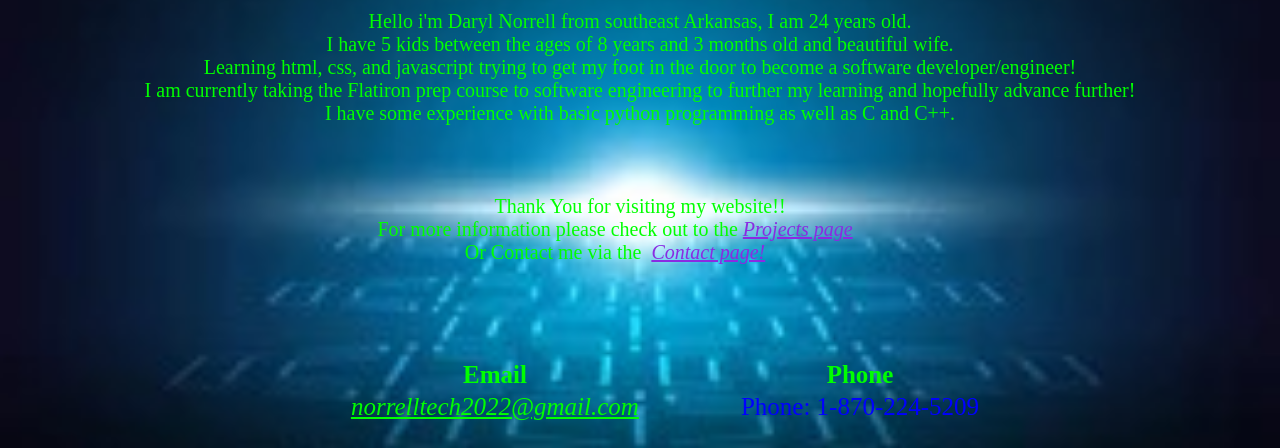
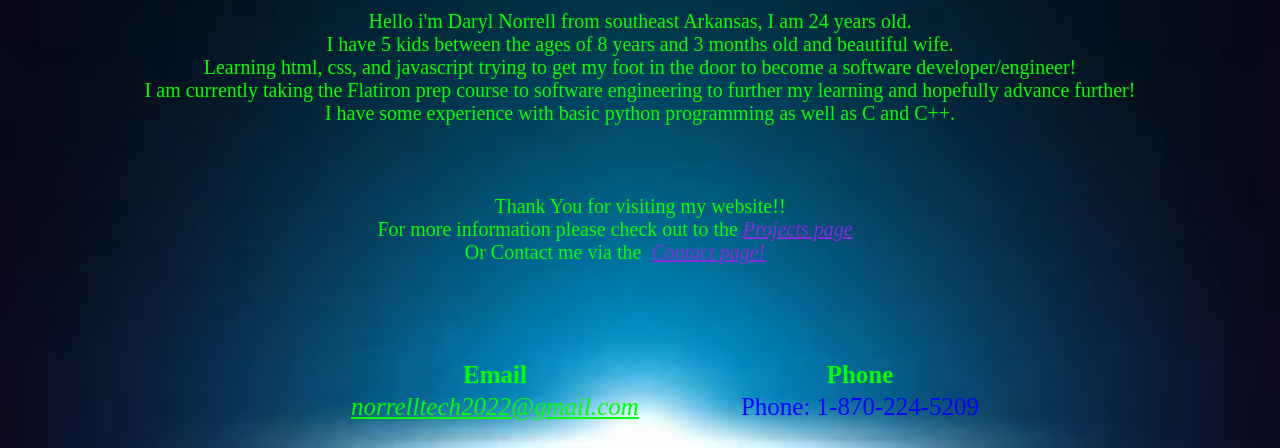
Before and after one commit to norrelltech2022/my-personal-website, a plain HTML site: page index.html in a window 1280 px wide. Shown: the part 352-800 px from the top of the page. Drawn offline with Linux system fonts and the light colour scheme.

Commit message:
fixed background image to fit all browser sizes in style.css

```diff
--- a/style.css
+++ b/style.css
@@ -1,8 +1,8 @@
 html {
-    background: url("background.jpg") no-repeat center fixed;
+    background-image: url("background.jpg");
+    background-repeat: repeat-y;
     background-size: cover;
-    width: auto;
-    height: auto;
+
 }
 
 h1 {
```
